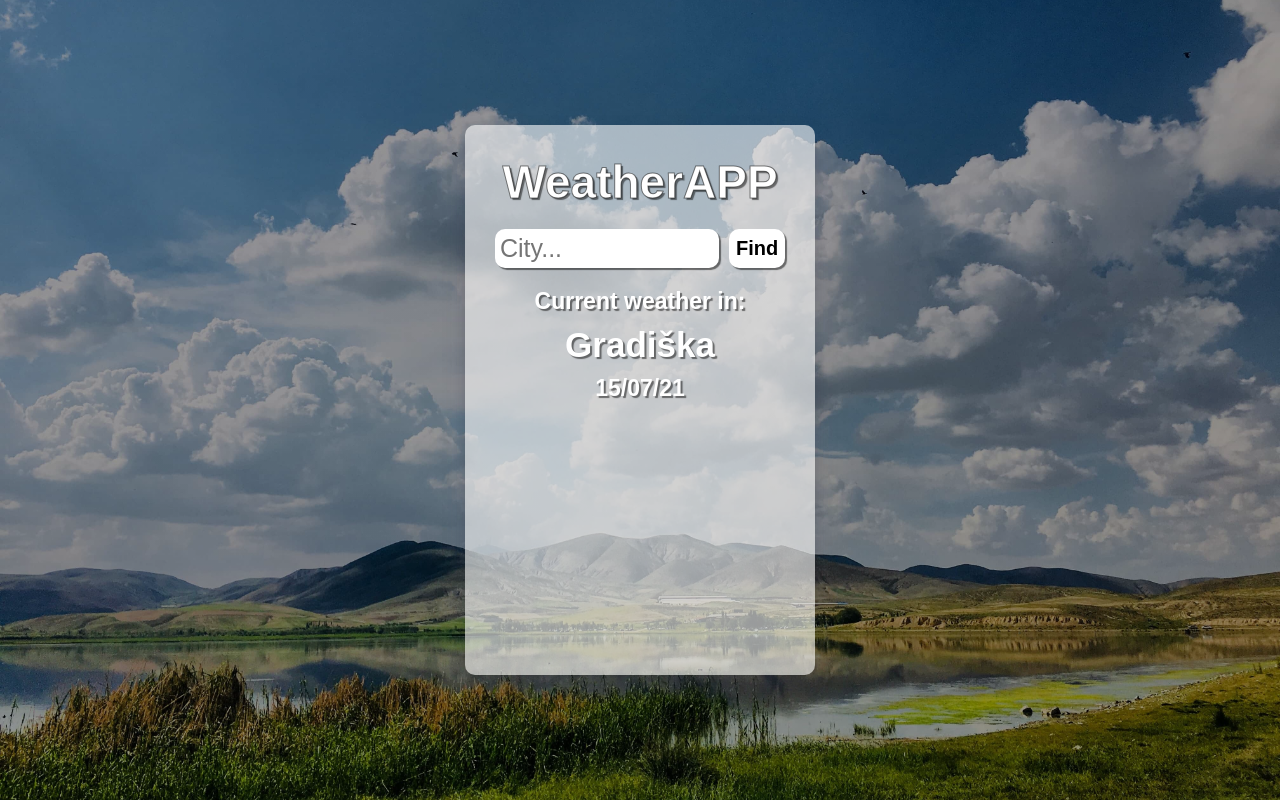
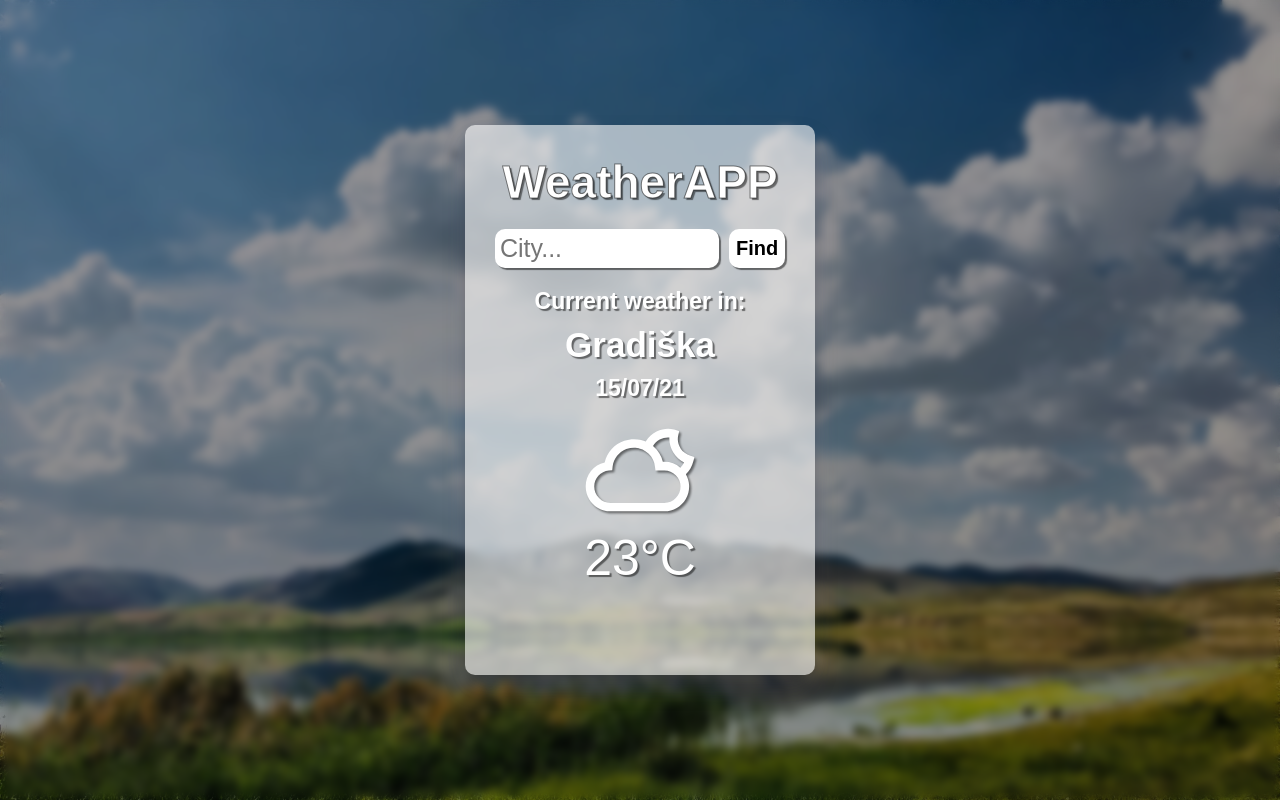
Before and after one commit to DevAleksandarS/weather-app, a React (Create React App) app: page / in a window 1280 px wide. Built offline with nearby package versions, Linux system fonts and the light colour scheme.

Commit message:
Initial commit

```diff
--- a/src/App.js
+++ b/src/App.js
@@ -9,7 +9,7 @@ import {
 import "./style-css/style.css";
 
 function App() {
-  const [weather, setWeather] = useState("WiDaySunny");
+  const [weather, setWeather] = useState(WiNightAltCloudy);
 
   return (
     <div className="container">
@@ -21,7 +21,8 @@ function App() {
       <p className="text">Current weather in: </p>
       <p className="city-name">Gradiška</p>
       <p className="date">15/07/21</p>
-      <weather />
+      <p className="weather-icon">{weather}</p>
+      <p className="celsius">23°C</p>
     </div>
   );
 }
--- a/src/style-css/style.css
+++ b/src/style-css/style.css
@@ -12,6 +12,8 @@ html {
 body {
   background: linear-gradient(rgba(0, 0, 0, 0.4), rgba(0, 0, 0, 0.4)),
     url("../img/wallpaper.jpg");
+
+  backdrop-filter: blur(4px);
 
   height: 100vh;
   width: 100vw;
@@ -123,6 +125,22 @@ body {
   text-shadow: rgba(0, 0, 0, 0.5) 2px 2px 1px;
 }
 
+.weather-icon {
+  color: #fff;
+  font-size: 150px;
+  text-align: center;
+  filter: drop-shadow(rgba(0, 0, 0, 0.5) 2px 2px 1px);
+}
+
+.celsius {
+  color: #fff;
+  font-size: 50px;
+  text-align: center;
+  text-shadow: rgba(0, 0, 0, 0.5) 2px 2px 1px;
+
+  transform: translateY(-100%);
+}
+
 @media only screen and (max-width: 400px) {
   html {
     font-size: 20px;
```
